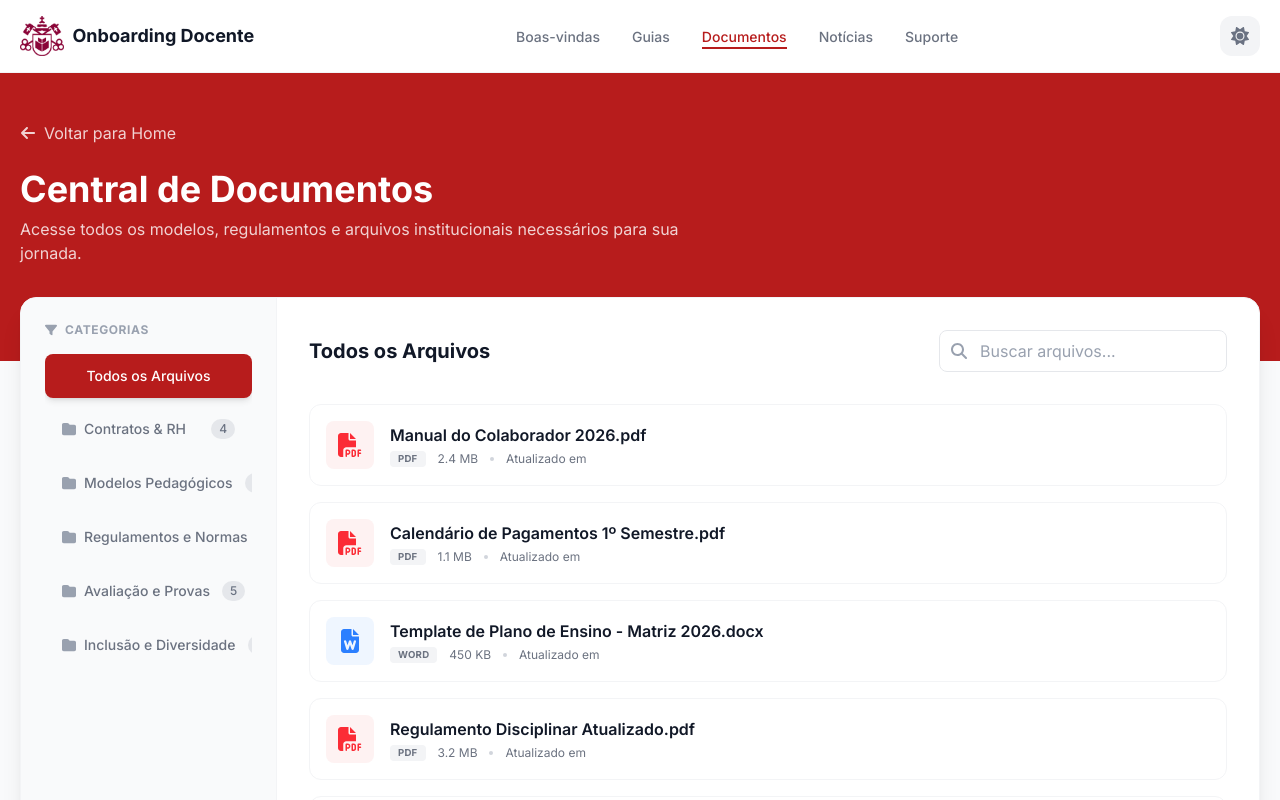
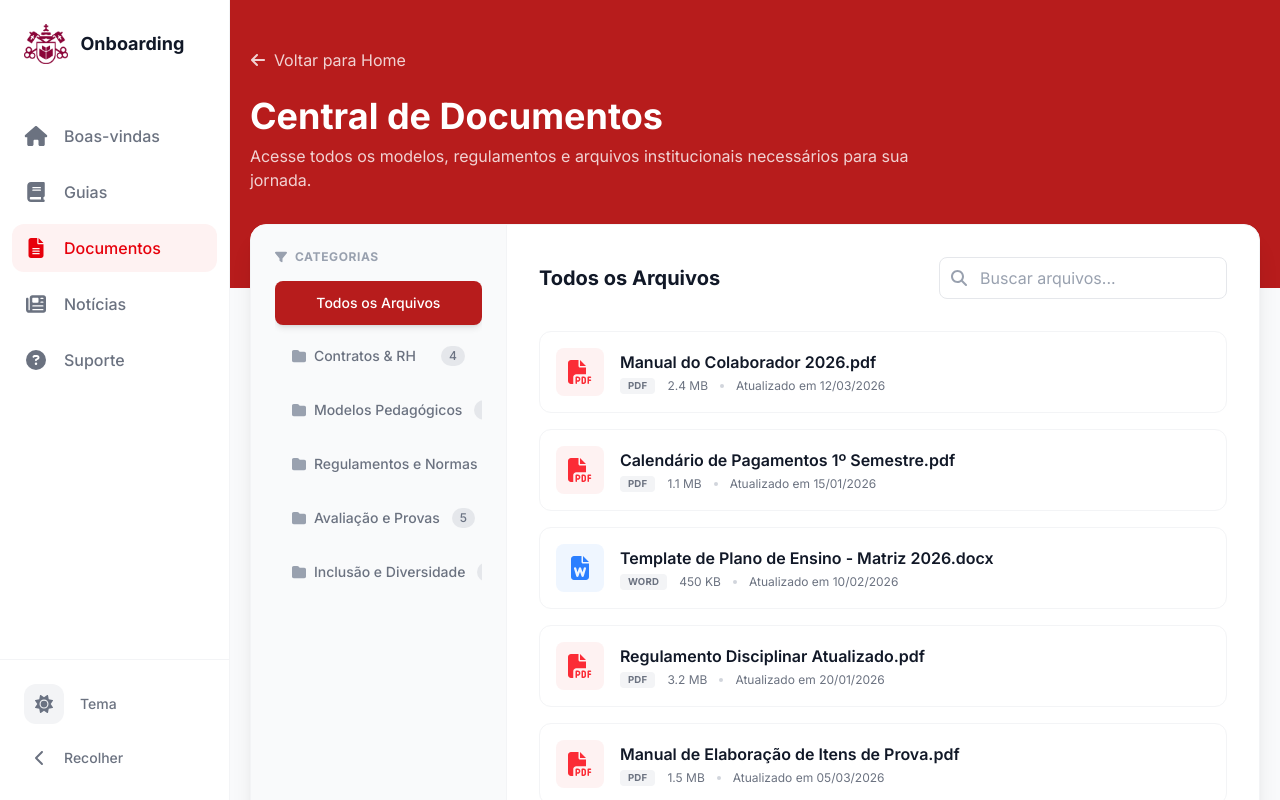
Before and after one commit to guNaoki/onboardingdocentepucpr, a Next.js app: page /documentos in a window 1280 px wide. Shown: the top 800 px of the page. Built offline with nearby package versions, Linux system fonts and the light colour scheme.

Commit message:
feat: implement collapsible sidebar and fix document data consistency

```diff
--- a/src/app/documentos/page.tsx
+++ b/src/app/documentos/page.tsx
@@ -127,7 +127,7 @@ export default function DocumentsPage() {
                           <span className="bg-gray-100 dark:bg-gray-800 px-2 py-0.5 rounded uppercase tracking-wide font-bold text-[0.6rem]">{doc.type}</span>
                           <span className="hidden sm:inline">{doc.size}</span>
                           <span className="w-1 h-1 rounded-full bg-gray-300 dark:bg-gray-700 hidden sm:inline"></span>
-                          <span className="hidden sm:inline">Atualizado em {doc.date}</span>
+                          <span className="hidden sm:inline">Atualizado em {doc.lastUpdated}</span>
                         </div>
                       </div>
 
--- a/src/app/layout.tsx
+++ b/src/app/layout.tsx
@@ -1,7 +1,7 @@
 import type { Metadata } from "next";
 import { Inter } from "next/font/google";
 import "./globals.css";
-import Header from "@/components/layout/Header";
+import Sidebar from "@/components/layout/Sidebar";
 import Footer from "@/components/layout/Footer";
 import { ThemeProvider } from "@/components/providers/ThemeProvider";
 
@@ -22,18 +22,20 @@ export default function RootLayout({
 }>) {
   return (
     <html lang="pt-BR" className="scroll-smooth" suppressHydrationWarning>
-      <body className={`${inter.className} min-h-screen flex flex-col`}>
+      <body className={`${inter.className} min-h-screen flex flex-col md:flex-row bg-gray-50 dark:bg-black`}>
         <ThemeProvider
           attribute="class"
           defaultTheme="light"
           enableSystem={false}
           disableTransitionOnChange
         >
-          <Header />
-          <main className="flex-grow">
-            {children}
-          </main>
-          <Footer />
+          <Sidebar />
+          <div className="flex-grow flex flex-col min-w-0">
+            <main className="flex-grow">
+              {children}
+            </main>
+            <Footer />
+          </div>
         </ThemeProvider>
       </body>
     </html>
--- /dev/null
+++ b/src/components/layout/Sidebar.tsx
@@ -0,0 +1,222 @@
+'use client';
+
+import { useState, useEffect } from 'react';
+import Image from 'next/image';
+import Link from 'next/link';
+import { usePathname } from 'next/navigation';
+import {
+  FaBars,
+  FaXmark,
+  FaHouse,
+  FaBook,
+  FaFileLines,
+  FaNewspaper,
+  FaCircleQuestion,
+  FaChevronLeft,
+  FaChevronRight
+} from 'react-icons/fa6';
+import { motion, AnimatePresence } from 'motion/react';
+import { cn } from '@/lib/utils';
+import { ThemeToggle } from '../ui/ThemeToggle';
+
+export default function Sidebar() {
+  const [isCollapsed, setIsCollapsed] = useState(false);
+  const [isMobileOpen, setIsMobileOpen] = useState(false);
+  const pathname = usePathname();
+
+  // Close mobile menu when route changes
+  useEffect(() => {
+    setIsMobileOpen(false);
+  }, [pathname]);
+
+  const navLinks = [
+    { name: 'Boas-vindas', path: '/', icon: FaHouse },
+    { name: 'Guias', path: '/guias', icon: FaBook },
+    { name: 'Documentos', path: '/documentos', icon: FaFileLines },
+    { name: 'Notícias', path: '/noticias', icon: FaNewspaper },
+    { name: 'Suporte', path: '/suporte', icon: FaCircleQuestion },
+  ];
+
+  return (
+    <>
+      {/* Mobile Header */}
+      <header className="md:hidden sticky top-0 z-50 bg-white/95 dark:bg-gray-950/95 backdrop-blur-md border-b border-border-color dark:border-gray-800 py-4 px-5 flex justify-between items-center">
+        <Link href="/" className="flex items-center gap-2 font-bold text-lg text-text-dark dark:text-white">
+          <Image
+            src="/images/puc-pr-logo.png"
+            alt="PUCPR Logo"
+            width={32}
+            height={32}
+            className="h-8 w-auto object-contain"
+          />
+          <span>Onboarding</span>
+        </Link>
+        <button
+          onClick={() => setIsMobileOpen(!isMobileOpen)}
+          className="text-2xl text-text-dark dark:text-white"
+        >
+          {isMobileOpen ? <FaXmark /> : <FaBars />}
+        </button>
+      </header>
+
+      {/* Desktop Sidebar */}
+      <motion.aside
+        initial={false}
+        animate={{ width: isCollapsed ? '80px' : '280px' }}
+        className={cn(
+          "hidden md:flex flex-col sticky top-0 h-screen bg-white dark:bg-gray-950 border-r border-border-color dark:border-gray-800 transition-all duration-300 z-50",
+          isCollapsed ? "items-center" : "items-start"
+        )}
+      >
+        {/* Logo Section */}
+        <div className={cn(
+          "w-full p-6 flex items-center transition-all duration-300",
+          isCollapsed ? "justify-center" : "justify-between"
+        )}>
+          <Link href="/" className="flex items-center gap-3 font-bold text-text-dark dark:text-white overflow-hidden whitespace-nowrap">
+            <Image
+              src="/images/puc-pr-logo.png"
+              alt="PUCPR Logo"
+              width={40}
+              height={40}
+              className="min-w-[40px] h-10 w-auto object-contain"
+            />
+            {!isCollapsed && (
+              <motion.span
+                initial={{ opacity: 0 }}
+                animate={{ opacity: 1 }}
+                className="text-lg"
+              >
+                Onboarding
+              </motion.span>
+            )}
+          </Link>
+        </div>
+
+        {/* Navigation Links */}
+        <nav className="flex-grow w-full px-3 mt-6">
+          <ul className="space-y-2 list-none">
+            {navLinks.map((item) => (
+              <li key={item.name}>
+                <Link
+                  href={item.path}
+                  className={cn(
+                    "flex items-center gap-4 p-3 rounded-xl transition-all duration-200 group relative",
+                    pathname === item.path
+                      ? "bg-red-50 dark:bg-red-950/30 text-red-600"
+                      : "text-text-gray dark:text-gray-400 hover:bg-gray-50 dark:hover:bg-gray-900 hover:text-red-600"
+                  )}
+                >
+                  <item.icon className={cn(
+                    "text-xl min-w-[24px]",
+                    pathname === item.path ? "text-red-600" : "group-hover:text-red-600"
+                  )} />
+                  {!isCollapsed && (
+                    <motion.span
+                      initial={{ opacity: 0 }}
+                      animate={{ opacity: 1 }}
+                      className="font-medium whitespace-nowrap"
+                    >
+                      {item.name}
+                    </motion.span>
+                  )}
+                  {isCollapsed && (
+                    <div className="absolute left-full ml-6 px-3 py-2 bg-gray-900 text-white text-xs rounded-lg opacity-0 pointer-events-none group-hover:opacity-100 transition-opacity whitespace-nowrap z-50 shadow-xl">
+                      {item.name}
+                    </div>
+                  )}
+                </Link>
+              </li>
+            ))}
+          </ul>
+        </nav>
+
+        {/* Bottom Actions */}
+        <div className={cn(
+          "w-full p-6 mt-auto border-t border-border-color dark:border-gray-800 flex flex-col gap-4",
+          isCollapsed ? "items-center" : "items-start"
+        )}>
+          <div className="flex items-center gap-4">
+            <ThemeToggle />
+            {!isCollapsed && <span className="text-sm font-medium text-text-gray dark:text-gray-400">Tema</span>}
+          </div>
+
+          <button
+            onClick={() => setIsCollapsed(!isCollapsed)}
+            className="flex items-center gap-4 p-2 rounded-lg hover:bg-gray-50 dark:hover:bg-gray-900 text-text-gray dark:text-gray-400 transition-all w-full"
+          >
+            {isCollapsed ? <FaChevronRight /> : <FaChevronLeft />}
+            {!isCollapsed && <span className="text-sm font-medium">Recolher</span>}
+          </button>
+        </div>
+      </motion.aside>
+
+      {/* Mobile Menu Overlay */}
+      <AnimatePresence>
+        {isMobileOpen && (
+          <motion.div
+            initial={{ opacity: 0 }}
+            animate={{ opacity: 1 }}
+            exit={{ opacity: 0 }}
+            className="fixed inset-0 bg-black/50 backdrop-blur-sm z-50 md:hidden"
+            onClick={() => setIsMobileOpen(false)}
+          >
+            <motion.div
+              initial={{ x: '-100%' }}
+              animate={{ x: 0 }}
+              exit={{ x: '-100%' }}
+              transition={{ type: 'spring', damping: 25, stiffness: 200 }}
+              className="w-[280px] h-full bg-white dark:bg-gray-950 p-6 flex flex-col"
+              onClick={(e) => e.stopPropagation()}
+            >
+              <div className="flex justify-between items-center mb-10">
+                <Link href="/" className="flex items-center gap-3 font-bold text-text-dark dark:text-white">
+                  <Image
+                    src="/images/puc-pr-logo.png"
+                    alt="PUCPR Logo"
+                    width={40}
+                    height={40}
+                    className="h-10 w-auto object-contain"
+                  />
+                  <span className="text-lg">Onboarding</span>
+                </Link>
+                <button
+                  onClick={() => setIsMobileOpen(false)}
+                  className="text-2xl text-text-dark dark:text-white"
+                >
+                  <FaXmark />
+                </button>
+              </div>
+
+              <nav className="flex-grow">
+                <ul className="space-y-4 list-none">
+                  {navLinks.map((item) => (
+                    <li key={item.name}>
+                      <Link
+                        href={item.path}
+                        className={cn(
+                          "flex items-center gap-4 p-4 rounded-2xl font-bold transition-all",
+                          pathname === item.path
+                            ? "bg-red-50 dark:bg-red-950/30 text-red-600"
+                            : "text-text-dark dark:text-white"
+                        )}
+                      >
+                        <item.icon className="text-xl" />
+                        {item.name}
+                      </Link>
+                    </li>
+                  ))}
+                </ul>
+              </nav>
+
+              <div className="mt-auto pt-6 border-t border-border-color dark:border-gray-800 flex justify-between items-center">
+                <span className="text-sm font-bold text-text-gray dark:text-gray-400">Modo Escuro</span>
+                <ThemeToggle />
+              </div>
+            </motion.div>
+          </motion.div>
+        )}
+      </AnimatePresence>
+    </>
+  );
+}
--- a/src/components/sections/Hero.tsx
+++ b/src/components/sections/Hero.tsx
@@ -12,7 +12,7 @@ export default function Hero() {
           </FadeIn>
 
           <ScaleIn delay={0.2}>
-            <h1 className="text-4xl md:text-5xl font-bold leading-tight text-gray-900 dark:text-white">
+            <h1 className="text-4xl md:text-5xl font-black leading-tight text-gray-900 dark:text-white">
               Aqui na PUCPR é<br />mais simples para você!
             </h1>
           </ScaleIn>
```
